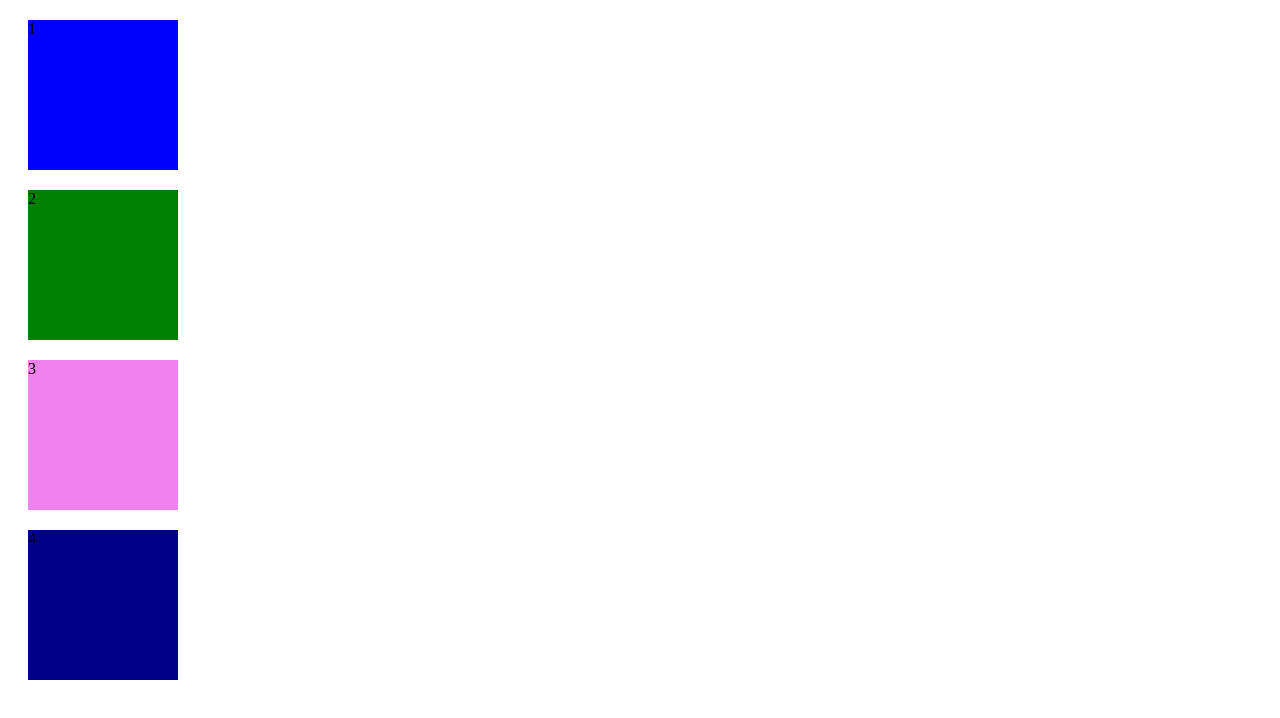
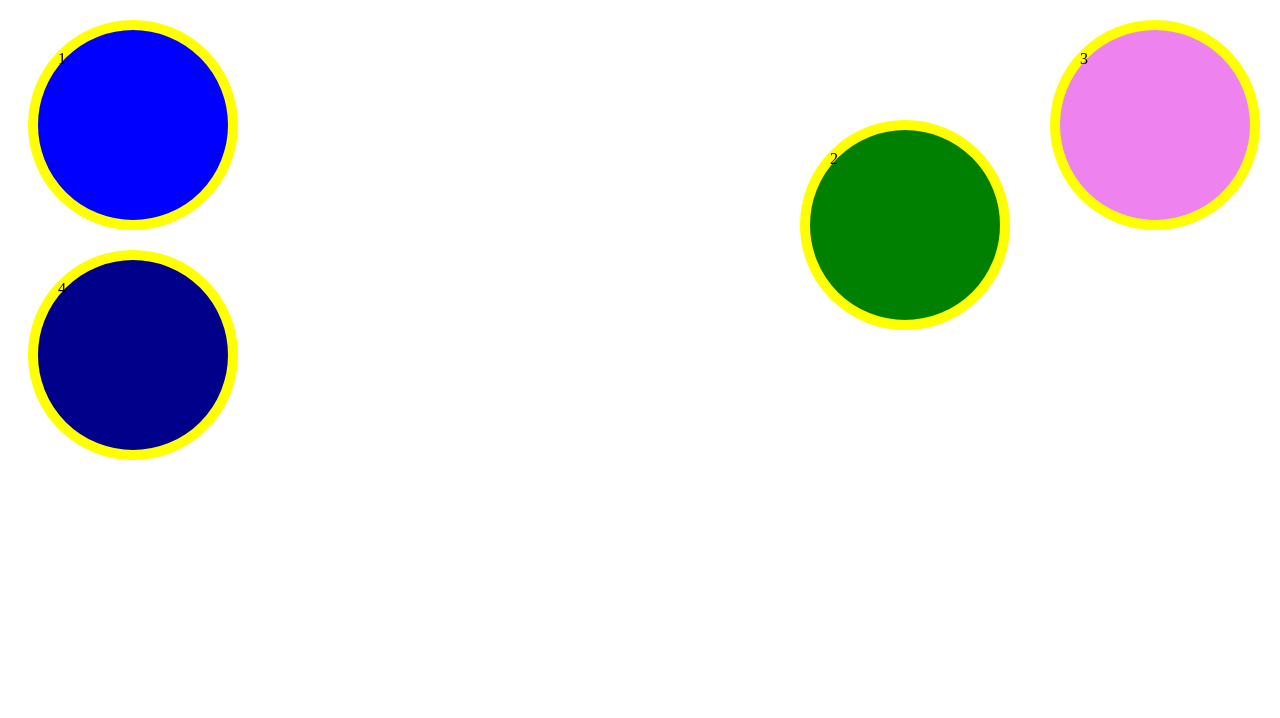
Before and after one commit to chinosalva/generation-ch16, a plain HTML site: page 3-intro-web/css-avanzado/cajas.html in a window 1280 px wide. Drawn offline with Linux system fonts and the light colour scheme.

Commit message:
Pocisiones Modelo de Caja css

```diff
--- a/3-intro-web/css-avanzado/assets/css/cajas.css
+++ b/3-intro-web/css-avanzado/assets/css/cajas.css
@@ -2,16 +2,28 @@
 height: 150px;
 width: 150px;
 margin: 20px;
+padding: 20px;
+border: 10px solid yellow;
+border-radius: 50%;
 }
 .el-1 {
 background-color: blue;
+position: static;
 }
 .el-2 {
     background-color: green;
+    position: absolute;
+    top: 100px;
+    right: 250px;
 }
 .el-3 {
     background-color: violet;
+    position: fixed;
+    top: 0;
+    right: 0;
 }
 .el-4 {
+    position: sticky;
+    top: 0;
     background-color: darkblue;
 }
```
